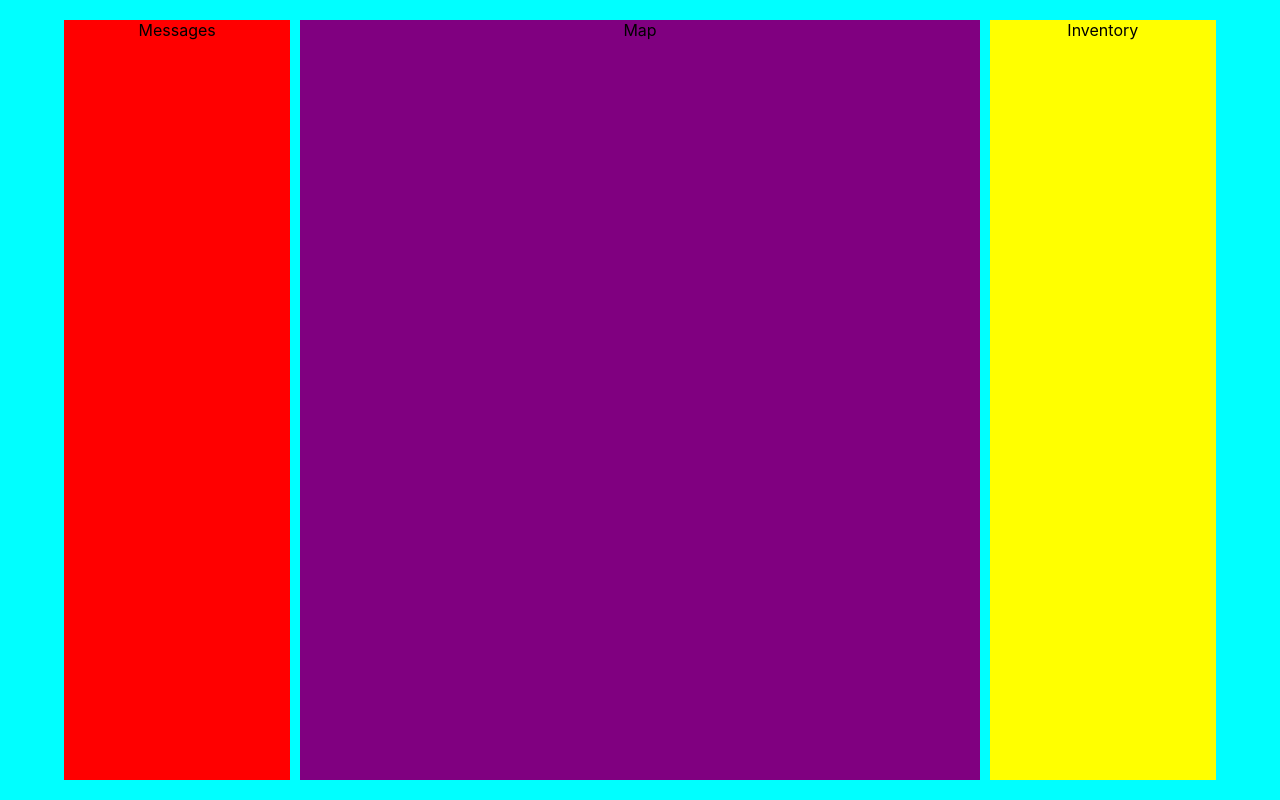
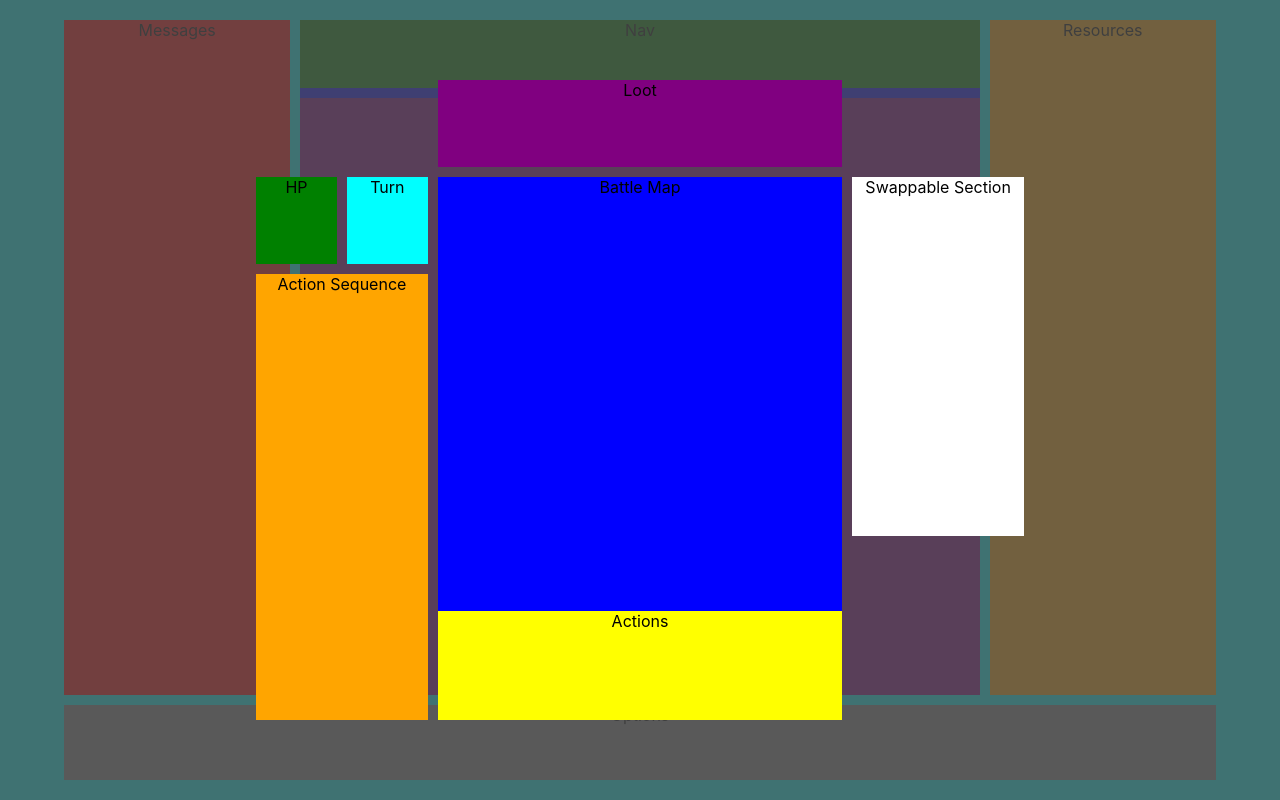
Before and after one commit to EthanPHall/rime-and-rust-ts, a React (Create React App) app: page / in a window 1280 px wide. Built offline with nearby package versions, Linux system fonts and the light colour scheme.

Commit message:
Mocked up the Combat Screen layout

```diff
--- a/src/App.tsx
+++ b/src/App.tsx
@@ -4,6 +4,7 @@ import './App.css';
 import './variables.css';
 import CaravanParent from './components/caravan/CaravanParent/CaravanParent';
 import MapParent from './components/map/MapParent/MapParent';
+import CombatParent from './components/combat/CombatParent/CombatParent';
 
 function App() {
 
@@ -11,8 +12,9 @@ function App() {
 
   return (
     <div className="App">
-      {/* <CaravanParent></CaravanParent> */}
-      <MapParent></MapParent>
+      <CombatParent></CombatParent>
+      <CaravanParent></CaravanParent>
+      {/* <MapParent></MapParent> */}
     </div>
   );
 }
--- a/src/components/combat/CombatParent/CombatParent.css
+++ b/src/components/combat/CombatParent/CombatParent.css
@@ -1 +1,64 @@
-.CombatParent {}
+.combat-parent {
+    background-color: rgba(79, 79, 79, 0.8);
+    height: 100vh;
+    width: 100vw;
+
+    display: flex;
+    align-items: center;
+    justify-content: center;
+
+    position: absolute;
+}
+
+.combat-parent-grid-parent{
+    height: 80%;
+    width: 60%;
+
+    display: grid;
+    grid-template-columns: 1fr 1fr 5fr 1fr 1fr;
+    grid-template-rows: 1fr 1fr 3fr 2fr;
+
+    gap: var(--standard-gap);
+}
+
+.combat-parent-map-actions-composite{
+        background-color: red;
+        grid-column: 3;
+        grid-row: 2 / -1;
+
+        display: flex;
+        flex-direction: column;
+}
+.combat-parent-battle-map{
+        background-color: blue;
+        height: 80%;
+}
+.combat-parent-actions{
+        background-color: yellow;
+        flex-grow: 1;
+}
+.combat-parent-loot{
+        background-color: purple;
+        grid-column: 3;
+        grid-row: 1;
+}
+.combat-parent-hp{
+        background-color: green;
+        grid-column: 1;
+        grid-row: 2;
+}
+.combat-parent-turn{
+        background-color: cyan;
+        grid-column: 2;
+        grid-row: 2;
+}
+.combat-parent-action-sequence{
+        background-color: orange;
+        grid-column: 1/span 2;
+        grid-row: 3/-1;
+}
+.combat-parent-swappable-section{
+        background-color: white;
+        grid-column: 4/span 2;
+        grid-row: 2/span 2;
+}
--- a/src/components/combat/CombatParent/CombatParent.tsx
+++ b/src/components/combat/CombatParent/CombatParent.tsx
@@ -4,8 +4,18 @@ import './CombatParent.css';
 interface CombatParentProps {}
 
 const CombatParent: FC<CombatParentProps> = () => (
-  <div className="CombatParent" data-testid="CombatParent">
-    CombatParent Component
+  <div className="combat-parent" data-testid="combat-parent">
+      <div className='combat-parent-grid-parent'>
+        <div className='combat-parent-map-actions-composite'>
+          <div className='combat-parent-battle-map'>Battle Map</div>
+          <div className='combat-parent-actions'>Actions</div>
+        </div>
+          <div className='combat-parent-loot'>Loot</div>
+          <div className='combat-parent-hp'>HP</div>
+          <div className='combat-parent-turn'>Turn</div>
+          <div className='combat-parent-action-sequence'>Action Sequence</div>
+          <div className='combat-parent-swappable-section'>Swappable Section</div>
+      </div>
   </div>
 );
 
```
Also changed, not shown: 2 other files (tests, documents, lock files or other folders).
